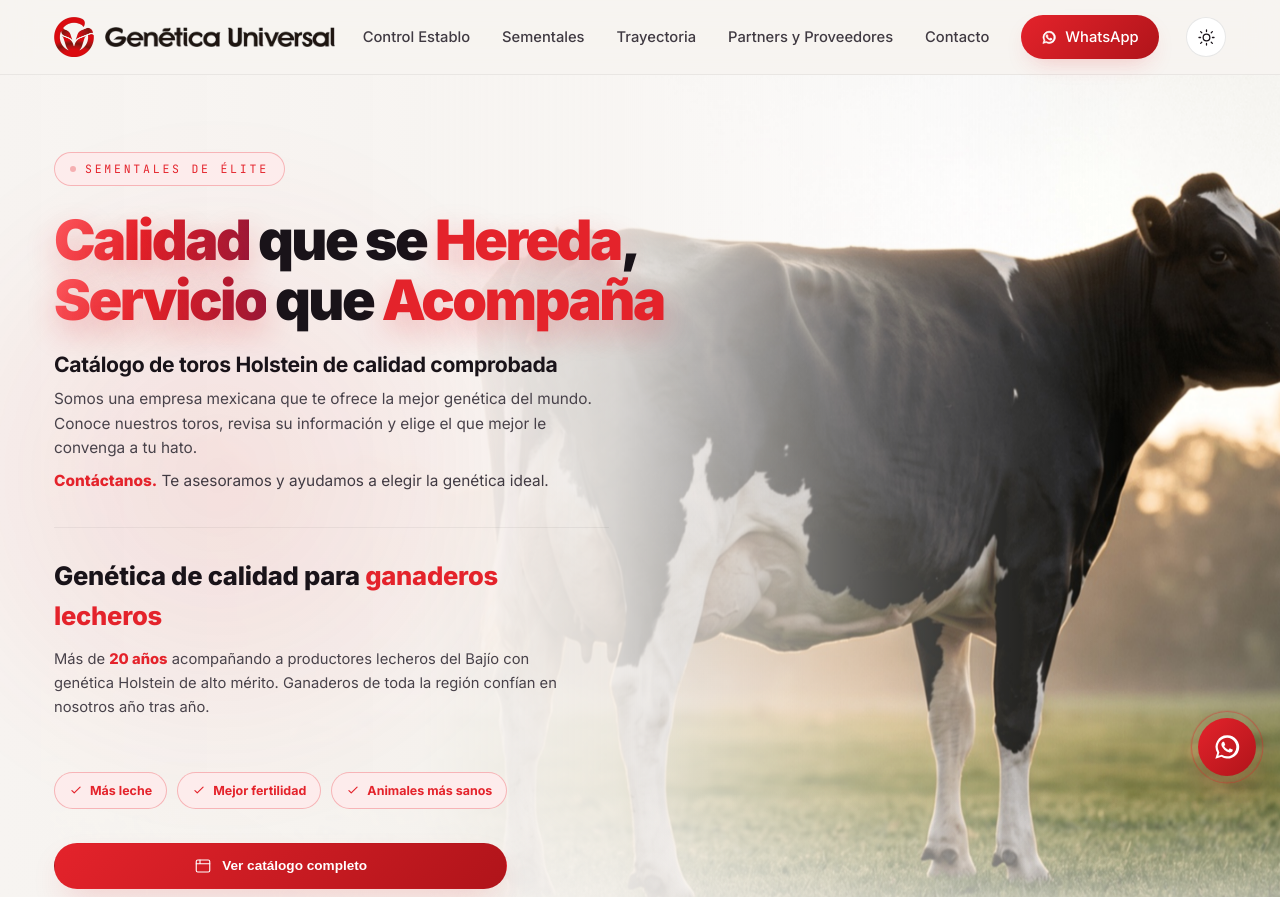
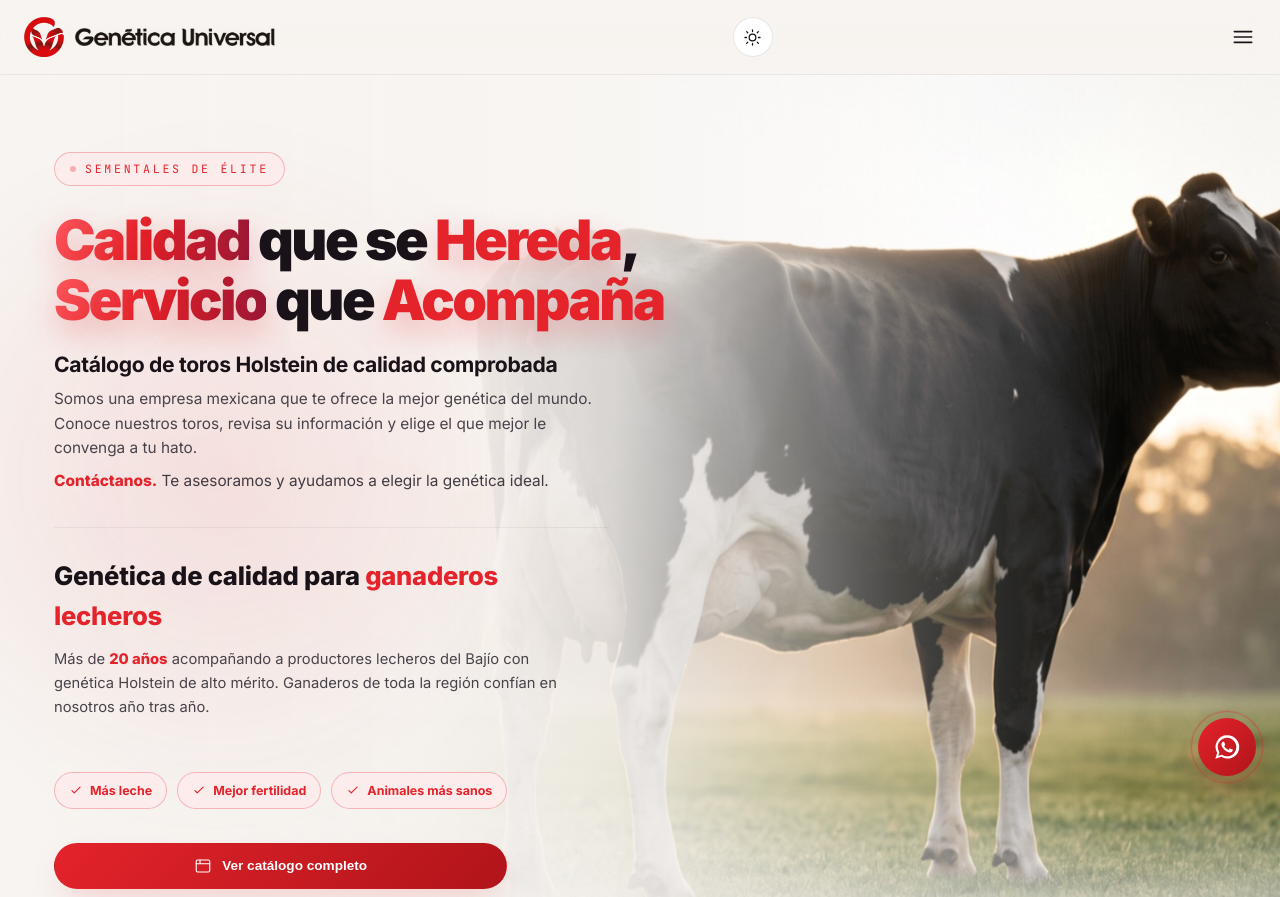
Before and after one commit to grupogonva-boop/genetica-universal, a plain HTML site: page index.html in a window 1280 px wide. Shown: the top 897 px of the page. Drawn offline with Linux system fonts and the light colour scheme; no server answers.

Commit message:
Corregir traslape del logo con el nav al agregar Noticias
Con el 6to link (Noticias) el menú de escritorio ya no cabía en el
ancho máximo del contenedor (1220px) y el logo quedaba tapado por
"Control Establo" en anchos de hasta ~1300px, incluyendo laptops
comunes (1280/1366). Se amplía el ancho máximo del nav (1480px) y se
sube el punto en el que cambia a menú hamburguesa (960px -> 1300px)
para cubrir exactamente el rango donde no había espacio suficiente.
El breakpoint de .stat-grid, que compartía la misma regla sin relación
con el nav, se separa para que no le afecte este cambio.

```diff
--- a/assets/styles.css
+++ b/assets/styles.css
@@ -30,7 +30,7 @@ a{color:inherit;text-decoration:none}img{max-width:100%;display:block}
 .wrap{max-width:var(--maxw);margin:0 auto;padding:0 24px}
 
 nav{position:sticky;top:0;z-index:60;backdrop-filter:blur(16px) saturate(150%);background:var(--nav-bg);border-bottom:1px solid var(--border-soft)}
-.nav-inner{display:flex;align-items:center;justify-content:space-between;height:74px}
+.nav-inner{display:flex;align-items:center;justify-content:space-between;height:74px;max-width:1480px}
 .brand{display:flex;align-items:center;gap:11px;min-width:0;flex:0 1 auto;overflow:hidden}.brand img{height:42px}
 .nav-toggle{flex:0 0 auto}
 .brand-name{font-weight:800;letter-spacing:-.02em;font-size:1.06rem}.brand-name span{color:var(--red)}
@@ -230,7 +230,8 @@ footer{padding:60px 0 38px;border-top:1px solid var(--border-soft);margin-top:20
 .js .reveal{opacity:0;transform:translateY(28px);transition:opacity .7s cubic-bezier(.2,.7,.2,1),transform .7s cubic-bezier(.2,.7,.2,1)}
 .js .reveal.in{opacity:1;transform:none}
 @media(max-width:900px){.hero-grid{grid-template-columns:1fr;gap:40px}.hero-feature{max-width:460px;width:100%;margin:8px auto 0}.tray{grid-template-columns:1fr;gap:34px}.modal{grid-template-columns:1fr}.modal-poster{min-height:260px;aspect-ratio:4/3}}
-@media(max-width:960px){.nav-links{display:none}.brand .brand-word{height:19px !important;max-width:200px}.nav-inner{gap:10px}.nav-links.show{display:flex;position:absolute;top:74px;left:0;right:0;flex-direction:column;align-items:center;gap:8px;background:var(--menu-bg);backdrop-filter:blur(16px);border-bottom:1px solid var(--border);padding:16px 18px}.nav-links.show a{padding:12px 20px}.nav-links.show .nav-cta{width:82%;justify-content:center;margin:0}.nav-toggle{display:flex}.stat-grid{grid-template-columns:1fr}}
+@media(max-width:1300px){.nav-links{display:none}.brand .brand-word{height:19px !important;max-width:200px}.nav-inner{gap:10px}.nav-links.show{display:flex;position:absolute;top:74px;left:0;right:0;flex-direction:column;align-items:center;gap:8px;background:var(--menu-bg);backdrop-filter:blur(16px);border-bottom:1px solid var(--border);padding:16px 18px}.nav-links.show a{padding:12px 20px}.nav-links.show .nav-cta{width:82%;justify-content:center;margin:0}.nav-toggle{display:flex}}
+@media(max-width:960px){.stat-grid{grid-template-columns:1fr}}
 @media(max-width:720px){.hero{padding-bottom:56px}.hero-proof-list{margin-bottom:8px}}
 
 /* Genetics Lab — demo conceptual basado en el flujo de Control Establo */
--- a/index.html
+++ b/index.html
@@ -11,7 +11,7 @@
 <link rel="preconnect" href="https://fonts.gstatic.com" crossorigin>
 <link href="https://fonts.googleapis.com/css2?family=Inter:wght@400;500;600;700;800;900&family=JetBrains+Mono:wght@400;500;600;700&display=swap" rel="stylesheet">
 <link rel="preload" as="image" href="assets/media/hero/genetica-universal-main-1920.jpg" imagesrcset="assets/media/hero/genetica-universal-main-960.jpg 960w, assets/media/hero/genetica-universal-main-1920.jpg 1920w" imagesizes="100vw" fetchpriority="high">
-<link rel="stylesheet" href="assets/styles.css?v=20260825-04">
+<link rel="stylesheet" href="assets/styles.css?v=20260827-01">
 </head>
 <body>
 <svg class="icon-sprite" aria-hidden="true"><symbol id="whatsappIcon" viewBox="0 0 24 24"><path d="M12.04 2a9.84 9.84 0 0 0-8.43 14.9L2 22l5.24-1.54A9.98 9.98 0 1 0 12.04 2Zm0 17.96a8 8 0 0 1-4.08-1.12l-.29-.17-3.1.91.93-3.02-.19-.31a7.95 7.95 0 1 1 6.73 3.71Zm4.38-5.96c-.24-.12-1.42-.7-1.64-.78-.22-.08-.38-.12-.54.12-.16.24-.62.78-.76.94-.14.16-.28.18-.52.06-.24-.12-1.01-.37-1.92-1.19-.71-.63-1.19-1.41-1.33-1.65-.14-.24-.01-.37.1-.49.11-.11.24-.28.36-.42.12-.14.16-.24.24-.4.08-.16.04-.3-.02-.42-.06-.12-.54-1.3-.74-1.78-.2-.47-.4-.4-.54-.41h-.46c-.16 0-.42.06-.64.3-.22.24-.84.82-.84 2s.86 2.32.98 2.48c.12.16 1.69 2.58 4.1 3.62.57.25 1.02.39 1.37.5.58.18 1.1.16 1.51.1.46-.07 1.42-.58 1.62-1.14.2-.56.2-1.04.14-1.14-.06-.1-.22-.16-.46-.28Z"/></symbol></svg>
```
